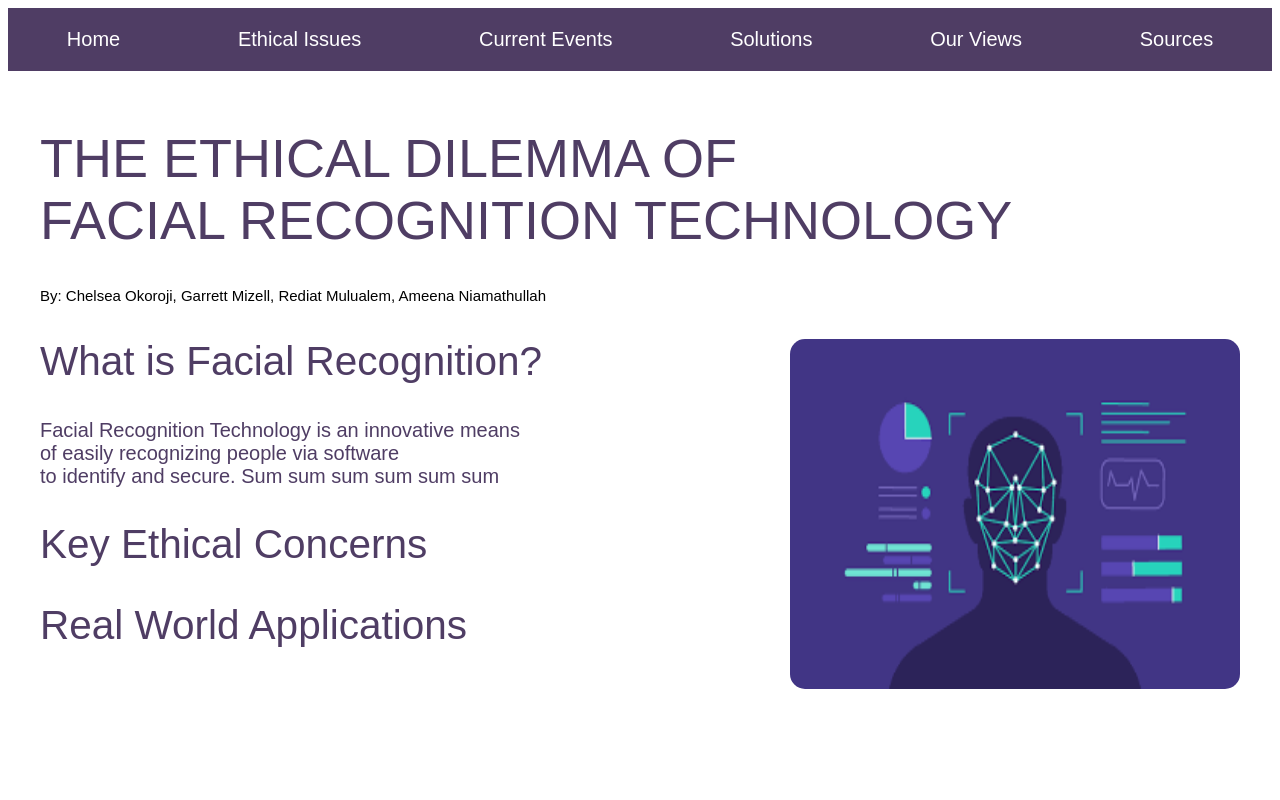
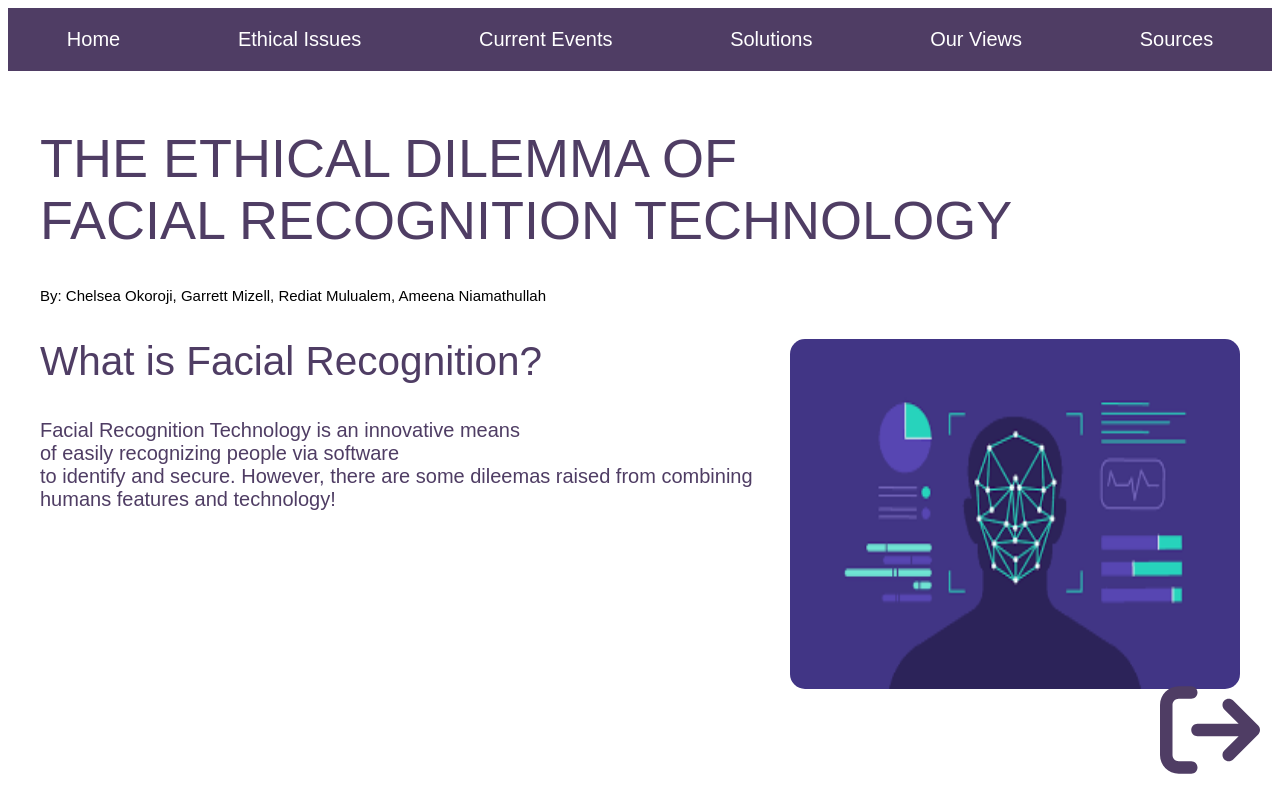
Before and after one commit to ameena-nia/SENG-601-Group5-Project, a React (Vite) app: page / in a window 1280 px wide. Built offline with nearby package versions, Linux system fonts and the light colour scheme; a web font is replaced by a local one.

Commit message:
Adding arrow for navigation, fixing homepage, and etc

```diff
--- a/src/Pages/CurrentEvents.css
+++ b/src/Pages/CurrentEvents.css
@@ -230,3 +230,24 @@
     flex-direction: column;
   }
 }
+
+.arrow-icon:hover {
+  animation: shake 0.6s ease-in-out;
+}
+.arrow-icon {
+  position: fixed;
+  bottom: 20px;
+  right: 20px;
+  width: 100px;
+  height: auto;
+  cursor: pointer;
+  transition: transform 0.2s;
+}
+
+@keyframes shake {
+   0% { transform: rotate(0deg); }
+  25% { transform: rotate(5deg); }
+  50% { transform: rotate(-5deg); }
+  75% { transform: rotate(3deg); }
+  100% { transform: rotate(0deg); }
+}
--- a/src/Pages/CurrentEvents.jsx
+++ b/src/Pages/CurrentEvents.jsx
@@ -1,7 +1,13 @@
 import React from "react";
 import "./CurrentEvents.css";
+import { useNavigate } from "react-router-dom";
+import { FaArrowRightFromBracket } from "react-icons/fa6";
 
 const CurrentEvents = () => {
+    const navigate = useNavigate();
+    const nextPage = () => {
+        navigate("/todo")
+    }
   return (
     <main className="ce-page">
       <header className="ce-header">
@@ -141,7 +147,9 @@ const CurrentEvents = () => {
           </li>
         </ol>
       </section>
+      <FaArrowRightFromBracket className="arrow-icon" onClick={nextPage}/>
     </main>
+
   );
 };
 
--- a/src/Pages/Ethics.jsx
+++ b/src/Pages/Ethics.jsx
@@ -1,7 +1,13 @@
 import React from "react";
 import Chart from "../Components/Chart";
 import "./Ethics.css";
+import { useNavigate } from "react-router-dom";
+import { FaArrowRightFromBracket } from "react-icons/fa6";
 export default function Ethics (){
+        const navigate = useNavigate();
+        const nextPage = () => {
+            navigate("/events")
+        }
     return (
         <div className="ethics">
             <h1>WHY SHOULD WE BE CONCERNED</h1>
@@ -32,6 +38,7 @@ export default function Ethics (){
                 <p>There have also been cases of wrongful arrest due to facial recognition technology.</p>
                 <p>A man named Travis Williams was arrested by the NYPD for a sex related crime. Williams ended up being falsely arrested and jailed for two even though he did not match the description of the perpetrator. The only two distinct similarities between the two were that they were both black and locs. Williams was falsely arrested due to the NYPD's facial recognition technology, causing Civil Rights and privacy activist groups speak out against this and demand a proper investigation</p>
             </section>
+            <FaArrowRightFromBracket className="arrow-icon" onClick={nextPage}/>
         </div>
 
     );
--- a/src/Pages/Homepage.css
+++ b/src/Pages/Homepage.css
@@ -9,6 +9,10 @@
   font-size: 20px;
   opacity: 0;
   animation: slideIn 1s ease-out forwards;
+}
+.homepage h2 {
+  opacity: 0;
+  animation: slideInRight 1s ease-out forwards;
 }
 
 .homepage #authors {
@@ -34,4 +38,37 @@
   height: 350px;
   width: 450px;
   float: right;
+  opacity: 0;
+  animation: slideInRight 1s ease-out forwards;
 }
+
+@keyframes slideInRight {
+  from {
+    transform: translateX(60px);
+    opacity: 0;
+  }
+  to {
+    transform: translateX(0);
+    opacity: 1;
+  }
+}
+.arrow-icon:hover {
+  animation: shake 0.6s ease-in-out;
+}
+.arrow-icon {
+  position: fixed;
+  bottom: 20px;
+  right: 20px;
+  width: 100px;
+  height: auto;
+  cursor: pointer;
+  transition: transform 0.2s;
+}
+
+@keyframes shake {
+   0% { transform: rotate(0deg); }
+  25% { transform: rotate(5deg); }
+  50% { transform: rotate(-5deg); }
+  75% { transform: rotate(3deg); }
+  100% { transform: rotate(0deg); }
+}
--- a/src/Pages/Homepage.jsx
+++ b/src/Pages/Homepage.jsx
@@ -1,8 +1,15 @@
 import React from "react";
-import "./Homepage.css"
-import facialtech from "../assets/facialtech.png"
+import "./Homepage.css";
+import facialtech from "../assets/facialtech.png";
+import { useNavigate } from "react-router-dom";
+import { FaArrowRightFromBracket } from "react-icons/fa6";
+
 
 export default function Home () {
+    const navigate = useNavigate();
+    const nextPage = () => {
+        navigate("/ethics")
+    }
     return (
         <div className="home">
 
@@ -15,17 +22,9 @@ export default function Home () {
                 <h2>What is Facial Recognition?</h2>
                 <p>Facial Recognition Technology is an innovative means <br />
                 of easily recognizing people via software <br />
-                to identify and secure. Sum sum sum sum sum sum </p>
+                to identify and secure. However, there are some dileemas raised from combining humans features and technology!</p>
+                <FaArrowRightFromBracket className="arrow-icon" onClick={nextPage}/>
             </section>
-
-            <section id="ethical-concerns">
-                <h2>Key Ethical Concerns</h2>
-            </section>
-
-            <section id="real-world-applications">
-                <h2>Real World Applications</h2>
-            </section>
-
         </div>
         </div>
     );
--- a/src/Pages/ToDo.jsx
+++ b/src/Pages/ToDo.jsx
@@ -6,8 +6,14 @@ import ccpalogo from "../assets/ccpalogo.png"
 import aclu from "../assets/aclu.jpg"
 import efflogo from "../assets/efflogo.png"
 import naacp from "../assets/naacp.png"
+import { useNavigate } from "react-router-dom";
+import { FaArrowRightFromBracket } from "react-icons/fa6";
 
 export default function ToDo (){
+    const navigate = useNavigate();
+        const nextPage = () => {
+            navigate("/views")
+        }
     return (
         <div className="todo-page">
             <h1>POTENTIAL SOLUTIONS</h1>
@@ -190,6 +196,7 @@ export default function ToDo (){
                 </section>
 
             </section>
+             <FaArrowRightFromBracket className="arrow-icon" onClick={nextPage}/>
         </div>
 
     );
--- a/src/Pages/Views.jsx
+++ b/src/Pages/Views.jsx
@@ -4,6 +4,8 @@ import { MdSecurity } from "react-icons/md";
 import { GiTalk } from "react-icons/gi";
 import "./Views.css";
 import acm from "../assets/acm.jpeg";
+import { useNavigate } from "react-router-dom";
+import { FaArrowRightFromBracket } from "react-icons/fa6";
 
 
 export default function Views() {
@@ -13,6 +15,10 @@ export default function Views() {
 
   const acmsec = useRef(null);
   const [isVisible, setIsVisible] = useState(false);
+  const navigate = useNavigate();
+      const nextPage = () => {
+          navigate("/sources")
+      }
 
   useEffect(() => {
     const observer = new IntersectionObserver(
@@ -108,7 +114,7 @@ export default function Views() {
               marginTop: "10px",
             }}
           >
-            <p style={{ margin: 0 }}>Spreading awareness through media is also essential. Use hashtags and post to garner public awareness</p>
+            <p style={{ margin: 0 }}>Spreading awareness through media is also essential. Use hashtags and post </p>
           </div>
         </div>
       </div>
@@ -121,6 +127,7 @@ export default function Views() {
             We used ethical principiles from the ACM to motivate our opinions on the ethics of FRT. Technology should be constructed with the mindset it is contributing to society and human well being - ACM 1.1. Avoid Harm - ACM 1.2. Be fair and take action not to discriminate - ACM 1.4. Respect privacy and honor confidentiality - ACM 1.6 and 1.7. <br />We also used our own personal beliefs concerning bias and privacy. We all came to a general consensus that fairness and equity should be implemented in all factors of FRT.
         </p>
         </div>
+        <FaArrowRightFromBracket className="arrow-icon" onClick={nextPage}/>
     </div>
   );
 }
```
